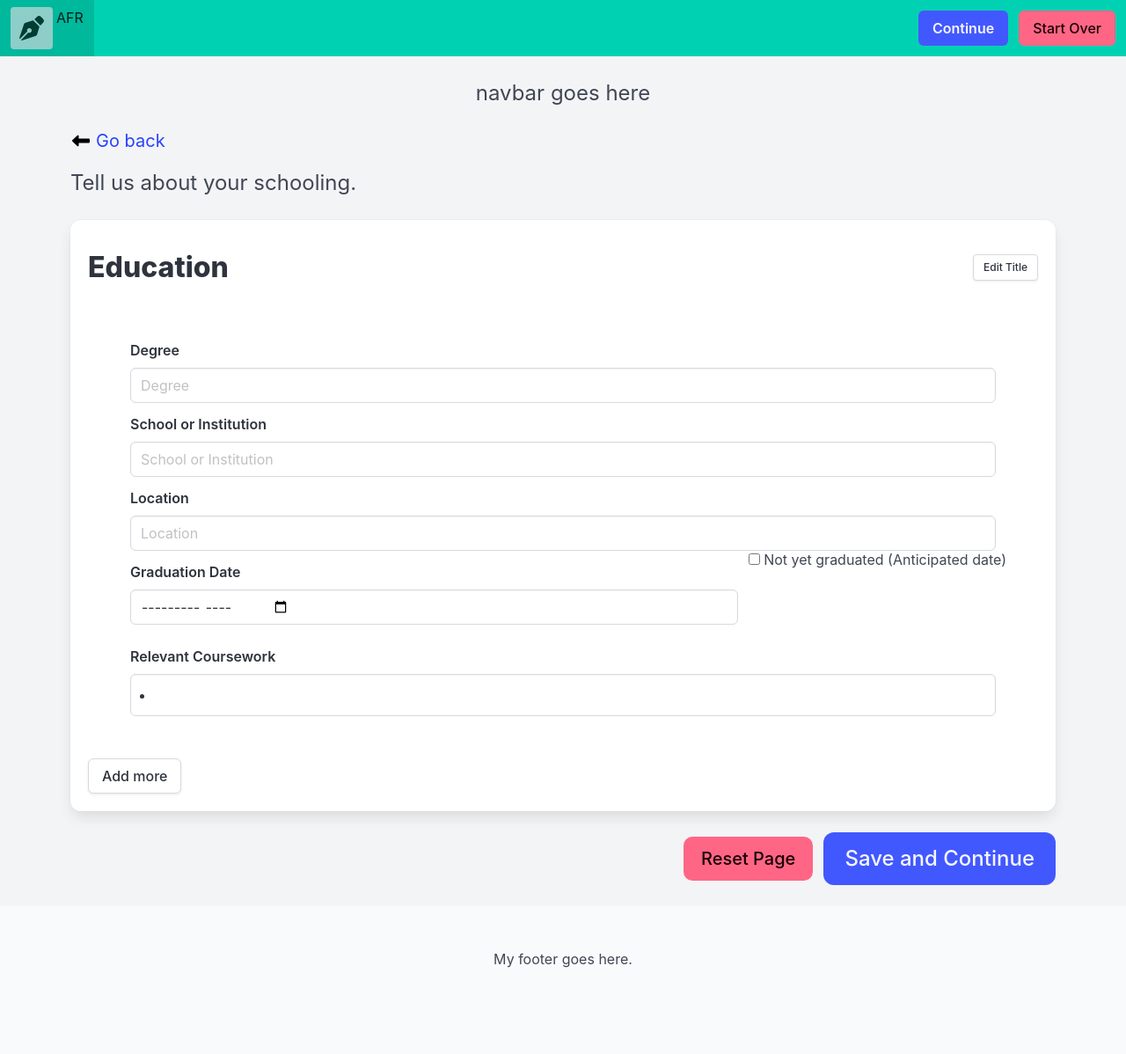
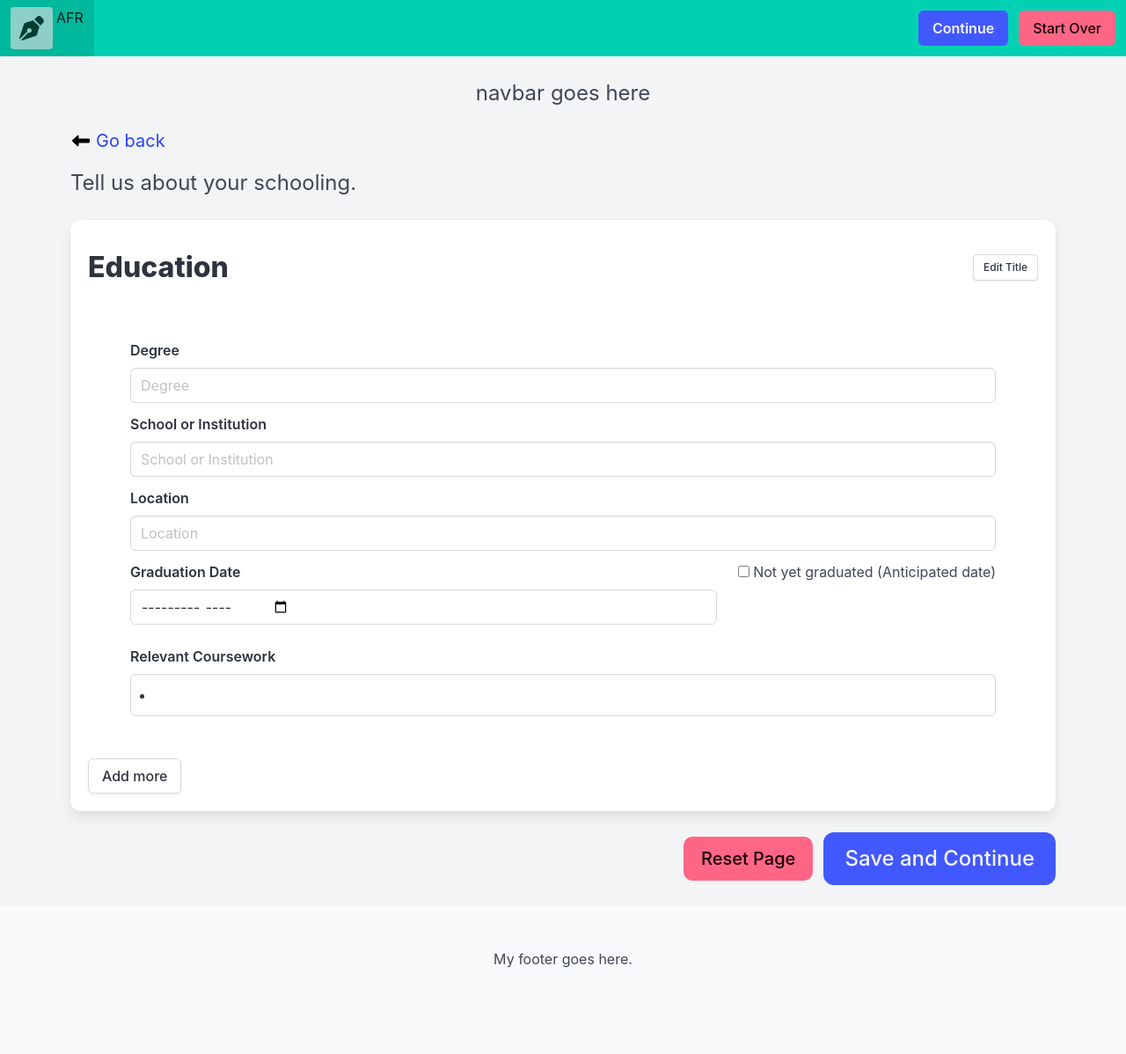
Before and after one commit to HeirOfNorton/alwaysfreeresume, a Jekyll site: the page built from pages/education.html, in a window 1280 px wide. Shown: the whole page at 88% size. Built offline with Jekyll 4.4.1, drawn with Linux system fonts in a browser that asks for light colours.

Commit message:
Messed up the formatting. Just made the checkbox its own column again, even if it isn't quite as nice.

```diff
--- a/_includes/items.html
+++ b/_includes/items.html
@@ -76,6 +76,20 @@
                         </div>
                     </div>
                 {% endif %}
+                {% if include.vars.dates.current %}
+                    <div class="column is-narrow">
+                        <div class="field">
+                            <label class="checkbox is-small">
+                                <input
+                                    type="checkbox"
+                                    name="current"
+                                    x-model="item.dates.current"
+                                >
+                                {{ include.vars.dates.current }}
+                            </label>
+                        </div>
+                    </div>
+                {% endif %}
                 {% if include.vars.dates.end %}
                     <div class="column">
                         <div class="field">
@@ -91,18 +105,6 @@
                                     :disabled="item.dates.current"
                                 >
                             </div>
-                {% endif %}
-                {% if include.vars.dates.current %}
-                            <label class="checkbox is-small">
-                                <input
-                                    type="checkbox"
-                                    name="current"
-                                    x-model="item.dates.current"
-                                >
-                                {{ include.vars.dates.current }}
-                            </label>
-                {% endif %}
-                {% if include.dates.end %}
                         </div>
                     </div>
                 {% endif %}
```
